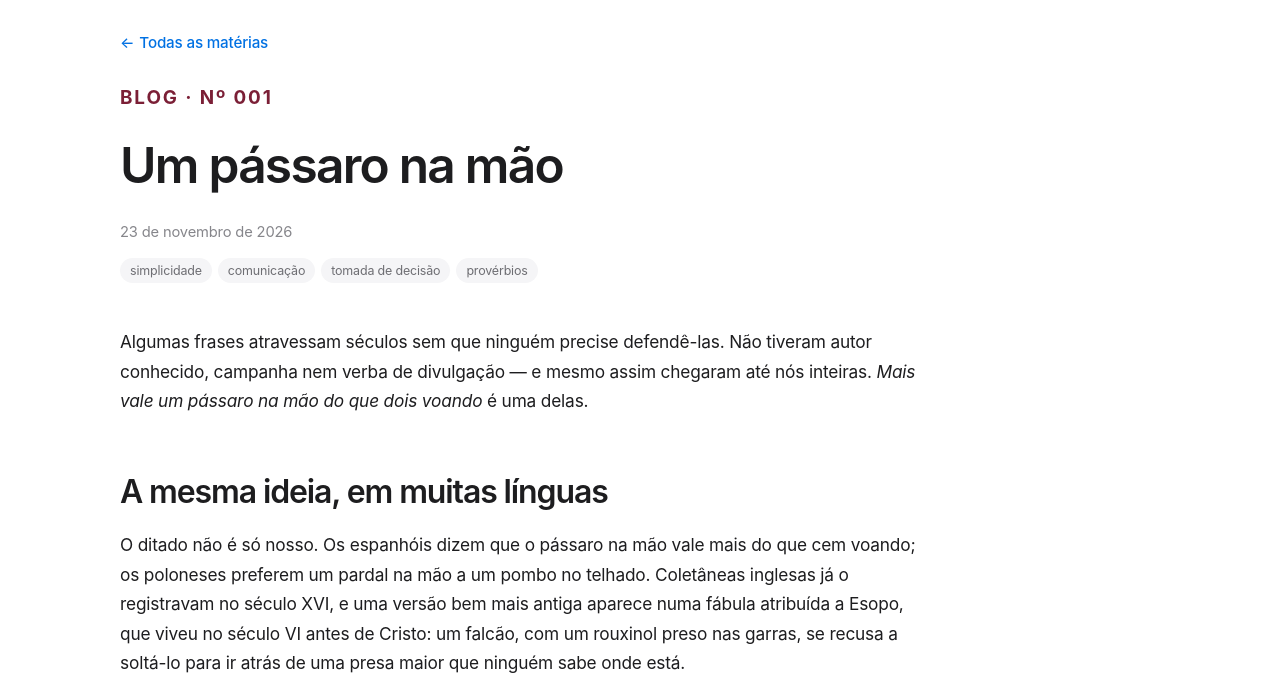
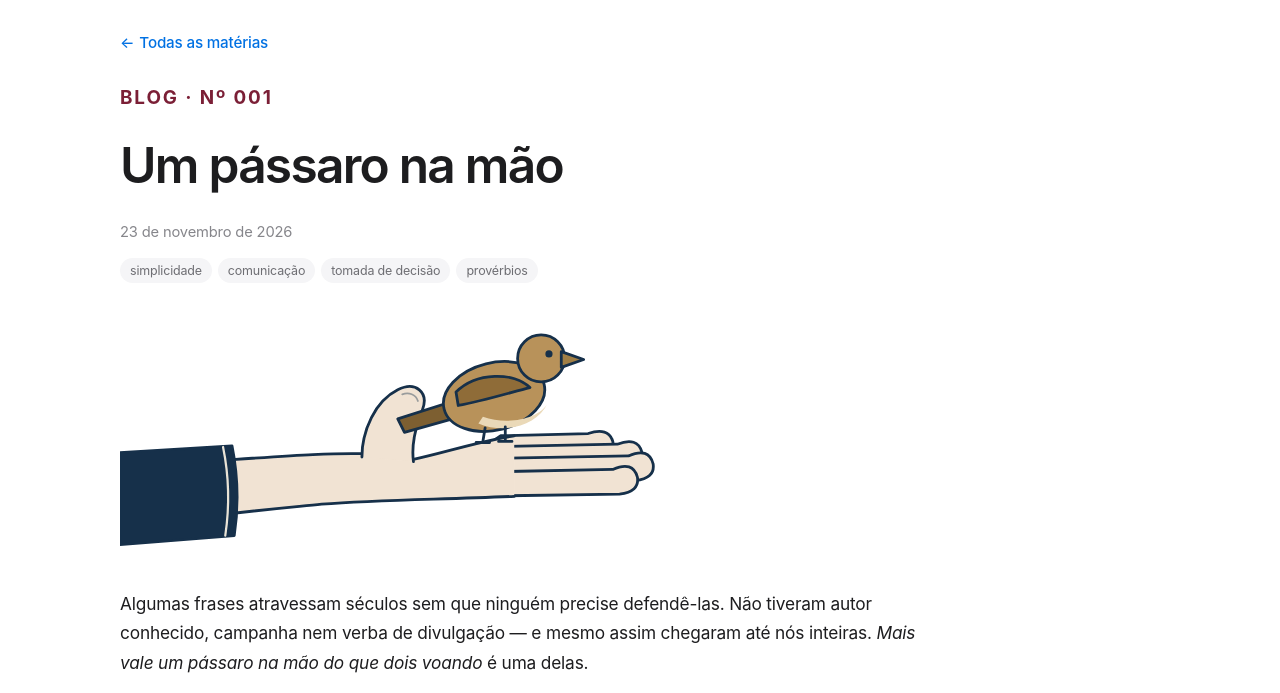
Before and after one commit to astenioaraujo/hermes, a plain HTML site: page public/blog/um-passaro-na-mao.html in a window 1280 px wide. Shown: the part 71-764 px from the top of the page. Drawn offline with Linux system fonts and the light colour scheme.

Commit message:
Blog: ilustração da mão com o pássaro na matéria nº 1
Co-Authored-By: Claude Opus 5.5 <noreply@anthropic.com>

```diff
--- a/public/blog/um-passaro-na-mao.html
+++ b/public/blog/um-passaro-na-mao.html
@@ -73,6 +73,10 @@
       </p>
 
       <div class="materia__corpo">
+        <figure>
+          <img src="../img/blog/passaro-na-mao.svg" width="500" height="206" alt="Ilustração de um pássaro pousado numa mão aberta">
+        </figure>
+
         <p>
           Algumas frases atravessam séculos sem que ninguém precise defendê-las.
           Não tiveram autor conhecido, campanha nem verba de divulgação — e
```
Also changed, not shown: public/img/blog/passaro-na-mao.svg (added), 1 other file.
